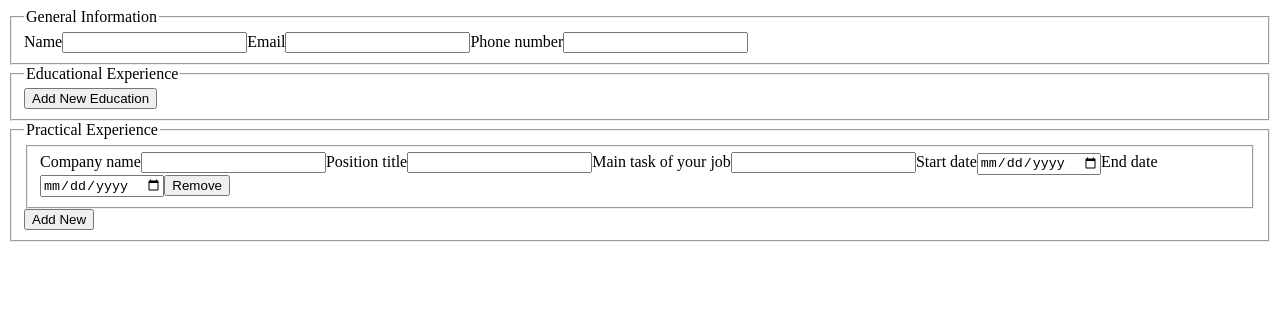
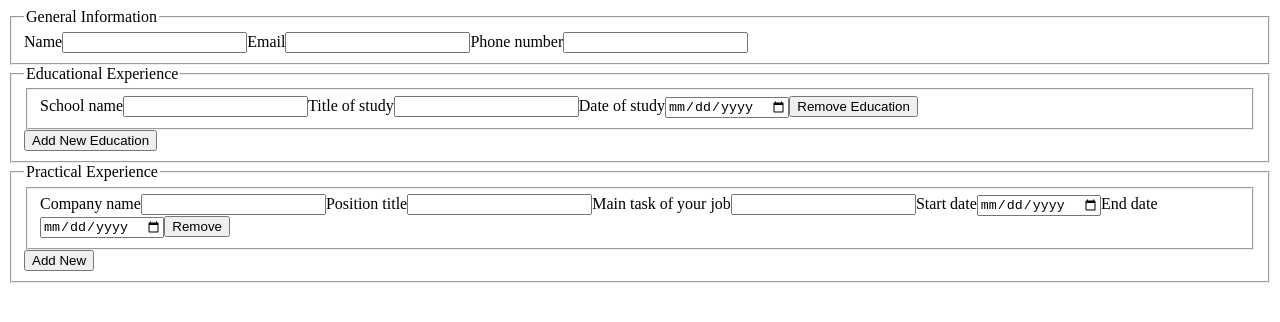
Before and after one commit to RikuPutkinen/odin-cv-application, a React (Create React App) app: page / in a window 1280 px wide. Shown: the top 322 px of the page. Built offline with nearby package versions, Linux system fonts and the light colour scheme.

Commit message:
Fix typo

```diff
--- a/src/components/Education.js
+++ b/src/components/Education.js
@@ -9,14 +9,14 @@ class EducationField extends Component {
     return (
       <div className="EducationField">
         <fieldset>
-          <label for="school">School name</label>
+          <label htmlFor="school">School name</label>
           <input name="school" ></input>
 
-          <label for="title">Title of study</label>
+          <label htmlFor="title">Title of study</label>
           <input name="title" ></input>
 
-          <label type="date" for="date">Date of study</label>
-          <input name="date" ></input>
+          <label type="date" htmlFor="date">Date of study</label>
+          <input type="date" name="date" ></input>
 
           <button type='button'>Remove Education</button>
         </fieldset>
@@ -34,6 +34,7 @@ class Education extends Component {
     return (
       <fieldset className="Education">
         <legend>Educational Experience</legend>
+        <EducationField />
         <button type='button'>Add New Education</button>
       </fieldset>
     );
--- a/src/components/General.js
+++ b/src/components/General.js
@@ -9,13 +9,13 @@ class General extends Component {
     return (
       <fieldset className='General'>
         <legend>General Information</legend>
-        <label for="name">Name</label>
+        <label htmlFor="name">Name</label>
         <input type="text" name="name" />
 
-        <label for="email">Email</label>
+        <label htmlFor="email">Email</label>
         <input type="email" name="email" />
 
-        <label for="phone">Phone number</label>
+        <label htmlFor="phone">Phone number</label>
         <input type="tel" name="phone" />
       </fieldset>
     );
```
